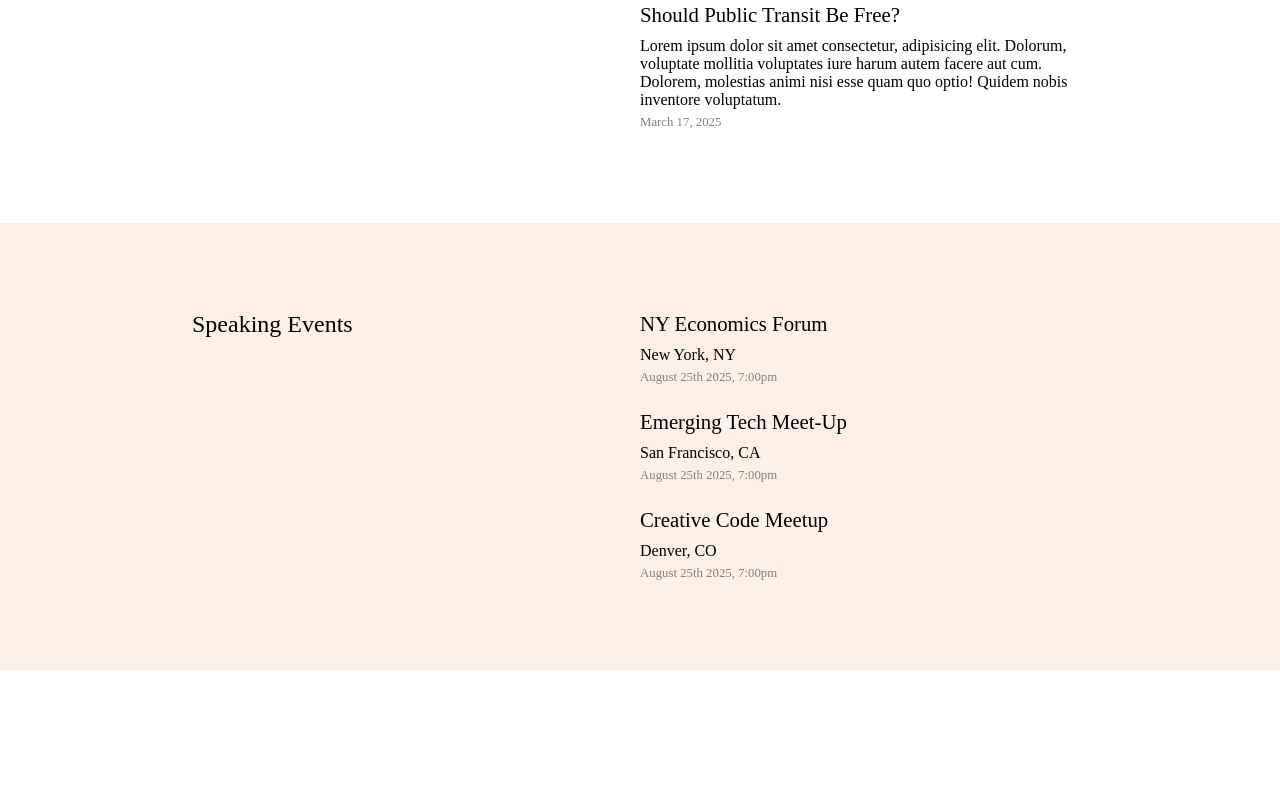
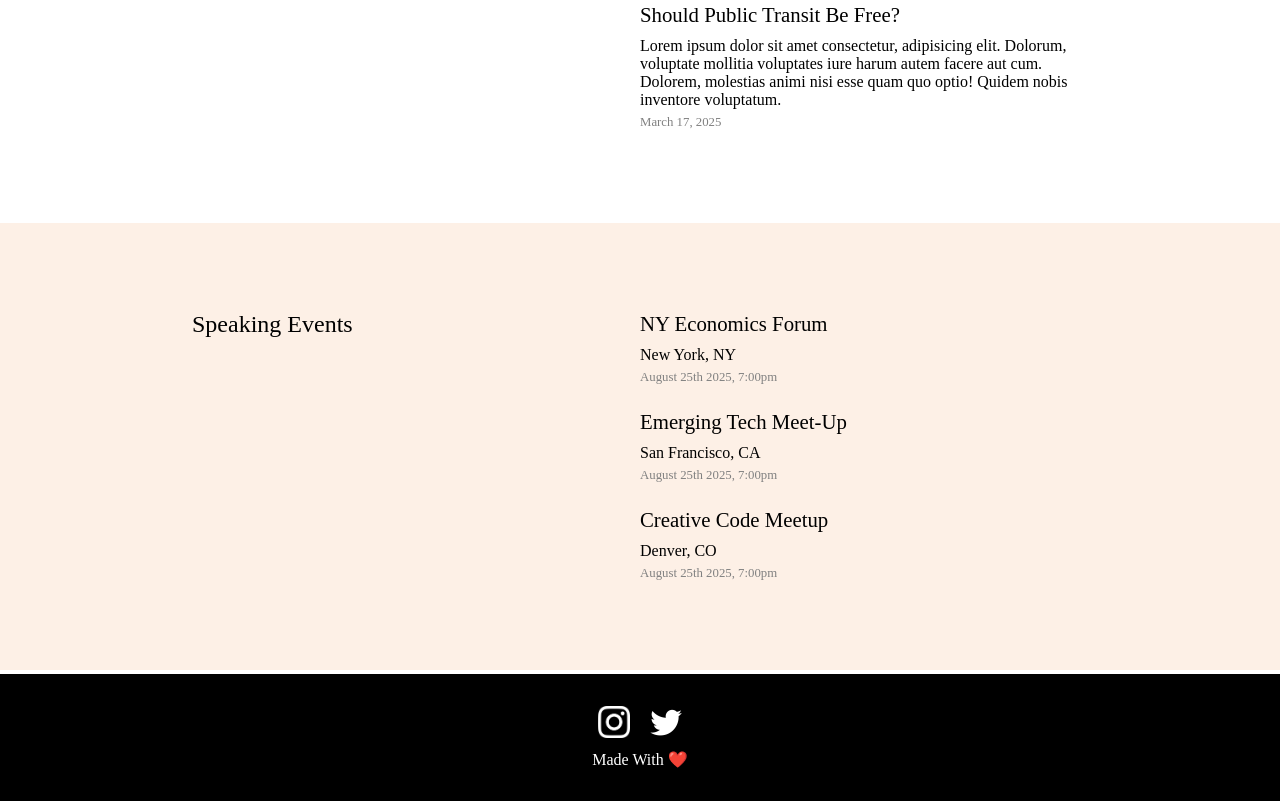
Before and after one commit to agg-geek/john-cv, a plain HTML site: page index.html in a window 1280 px wide. Shown: the part 1110-1911 px from the top of the page. Before the commit the page ends 1784 px from the top, so only its background shows below. Drawn offline with Linux system fonts and the light colour scheme; a web font is replaced by a local one.

Commit message:
Implement footer

```diff
--- a/index.html
+++ b/index.html
@@ -116,5 +116,12 @@
 				</div>
 			</div>
 		</section>
+		<footer>
+			<div class="footer-content">
+				<img src="images/instagram.png" alt="" />
+				<img src="images/twitter.png" alt="" />
+				<p>Made With ❤️</p>
+			</div>
+		</footer>
 	</body>
 </html>
--- a/styles.css
+++ b/styles.css
@@ -49,7 +49,7 @@ body {
 .tagline {
 	font-size: 2.8rem;
 	letter-spacing: 2.5px;
-	padding: 20px 0;
+	padding: 48px 0;
 	margin: 0;
 }
 
@@ -148,3 +148,24 @@ body {
 	color: grey;
 	margin: 6px 0 25px 0;
 }
+
+footer {
+	background-color: black;
+	color: white;
+	padding: 32px 0;
+}
+
+.footer-content {
+	text-align: center;
+}
+
+footer img {
+	width: 2rem;
+	height: 2rem;
+	margin: 0 8px;
+}
+
+footer p {
+	margin: 0;
+	margin-top: 8px;
+}
```
Also changed, not shown: images/instagram.png (added), images/twitter.png (added).
